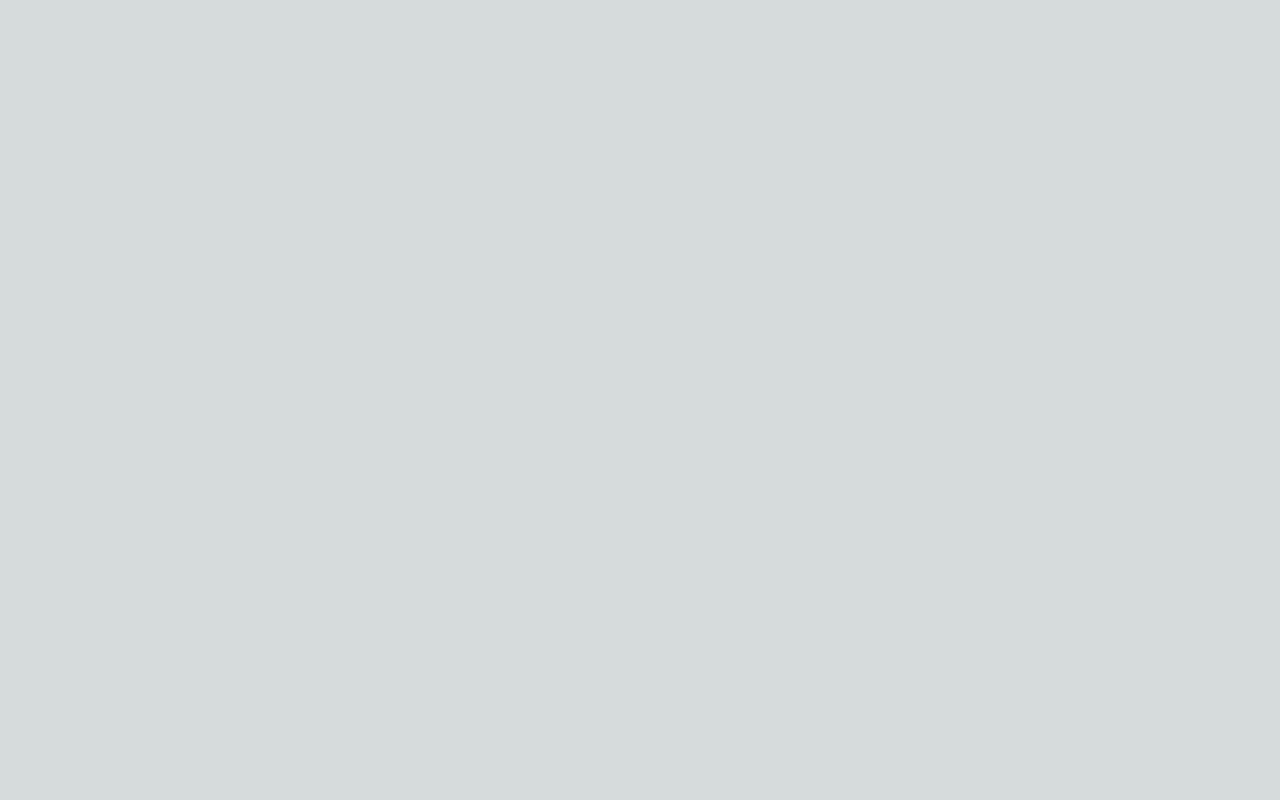
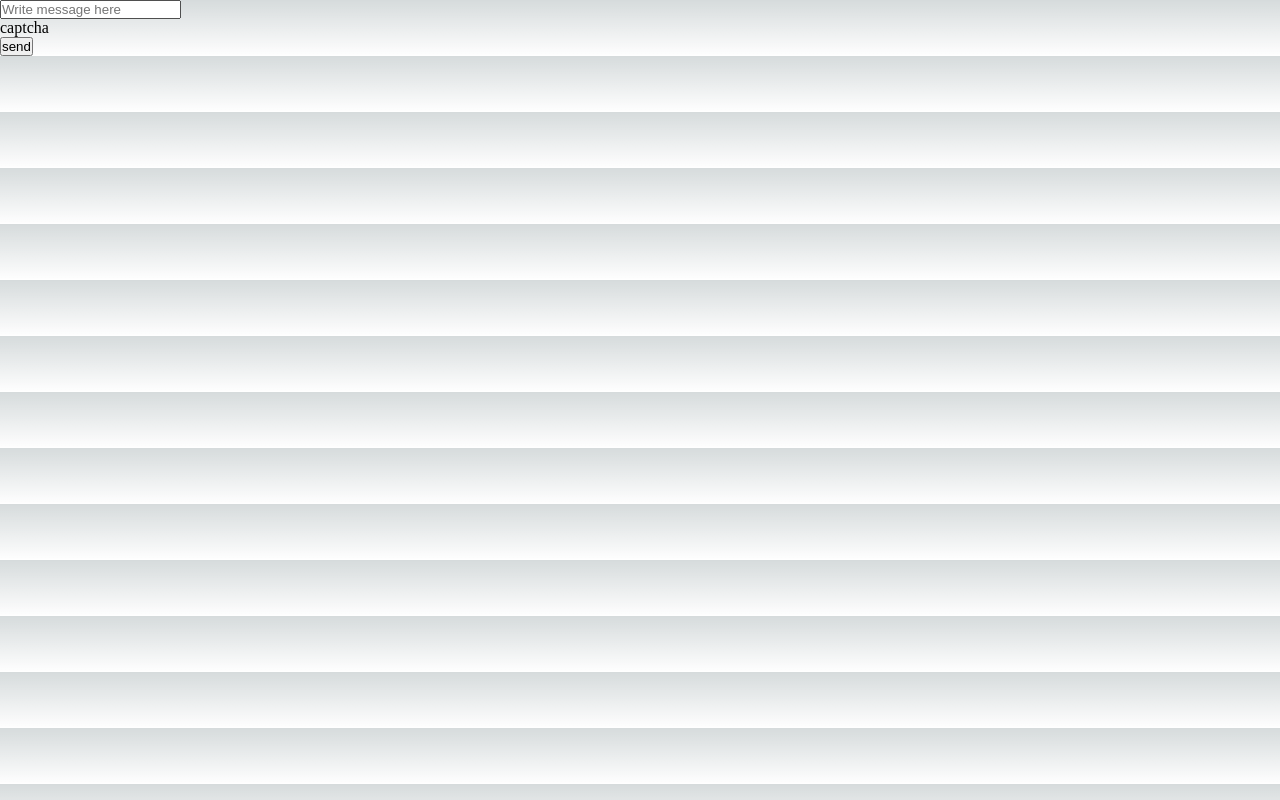
Before and after one commit to WanjikuKatuni/captcha-authentication-app-built-with-nextjs-react, a Next.js app: page / in a window 1280 px wide. Built offline with nearby package versions, Linux system fonts and the light colour scheme.

Commit message:
added message form

```diff
--- a/pages/index.js
+++ b/pages/index.js
@@ -1,7 +1,10 @@
 export default function Home() {
   return (
-    <>
-
-    </>
+    <main>
+      {/* form for message input */}
+      <input type="text" placeholder="Write message here"/>
+      <div>captcha</div>
+      <button>send</button>
+    </main>
   )
 }
```
